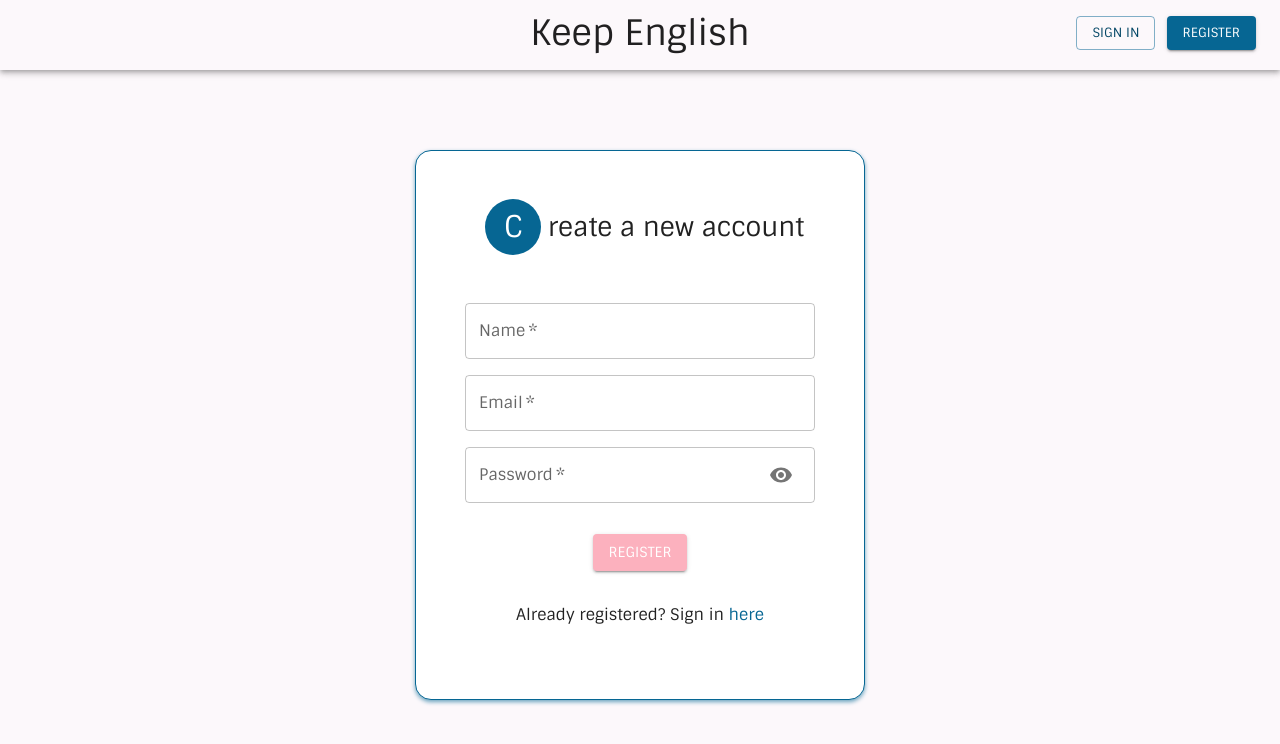
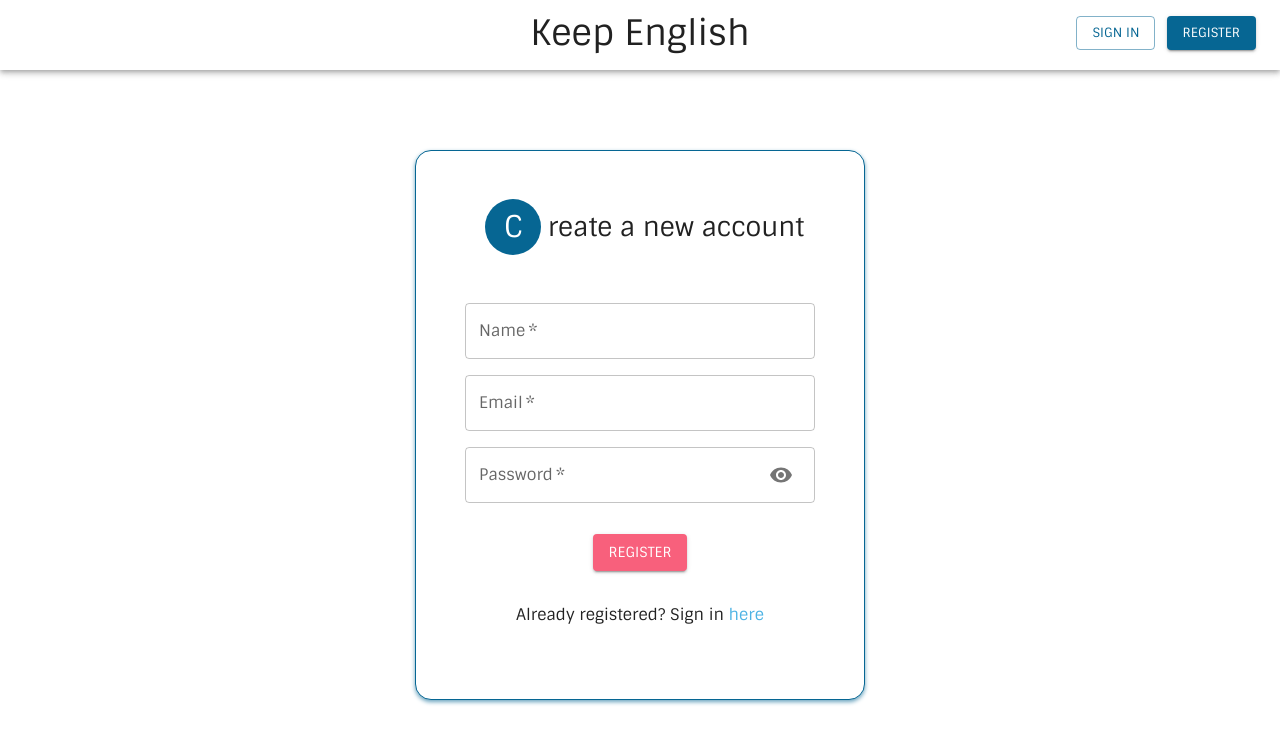
Before and after one commit to Thunderbolton/Keep-English, a React (Create React App) app in the folder client/: page /register in a window 1280 px wide. Shown: the top 744 px of the page. Built offline with nearby package versions, Linux system fonts and the light colour scheme.

Commit message:
added Dark mode preference

```diff
--- a/client/src/App.tsx
+++ b/client/src/App.tsx
@@ -4,15 +4,53 @@ import Header from './components/Header';
 import Home from './components/Home';
 import Register from './components/Register';
 import SignIn from './components/SignIn';
+import useMediaQuery from '@mui/material/useMediaQuery';
+import { createTheme, ThemeProvider } from '@mui/material/styles';
 import { AuthContext } from "./context/AuthContext";
-import { useContext } from 'react';
+import { useContext, useMemo } from 'react';
 
 
 const App = () => {
 
 const { user } = useContext(AuthContext)
 
+const prefersDarkMode = useMediaQuery('(prefers-color-scheme: dark)');
+
+    //   // primary: { main: '#066693', light: '#69a3be', dark: '#044766' },
+    //   // secondary: { main: '#f61d44', light: '#FCB1BE' },
+    //   // info: { main: '#933306', light: '#be8469' }
+
+  const theme = useMemo(
+    () =>
+      createTheme({
+        typography: {
+          fontFamily: [
+            'Sintony',
+          ].join(',')},
+
+        palette: {
+          mode: prefersDarkMode ? 'dark' : 'light',
+
+          primary: {
+            main: prefersDarkMode ? '#A3D3F9' : '#066693'
+          },
+          secondary: {
+            main: prefersDarkMode ? '#f61d44' : '#FCB1BE'
+          },
+          info: {
+            main: prefersDarkMode ? '#FF9761' : '#933306'
+          },
+          success: {
+            main: prefersDarkMode ? '#A3D3F9' : '#066693'
+          }
+        },
+      }),
+    [prefersDarkMode],
+  );
+
   return (
+    <ThemeProvider theme={theme}>
+
       <div className="App">
         <BrowserRouter>
         <CssBaseline />
@@ -33,6 +71,7 @@ const { user } = useContext(AuthContext)
           </Routes>
         </BrowserRouter>
       </div>
+    </ThemeProvider>
   );
 }
 
--- a/client/src/components/EditEntry.tsx
+++ b/client/src/components/EditEntry.tsx
@@ -1,5 +1,4 @@
 import { Button, MenuItem, Stack, TextField } from '@mui/material';
-// import { useTheme } from '@mui/material/styles';
 import { useContext, useState } from 'react';
 import axios from 'axios';
 import { EntriesContext } from '../context/EntryContext';
@@ -11,8 +10,6 @@ const EditEntry = ({ entries, onClick } : { entries: any, onClick: () => void })
     const { dispatch } = useContext(EntriesContext)
     const { user } = useContext(AuthContext)
 
-    // const theme = useTheme();
-    // const primaryColor = theme.palette.primary.main;
 
     // Edit form input states
     const [title, setTitle] = useState(entries.title);
--- a/client/src/components/EntriesSort.tsx
+++ b/client/src/components/EntriesSort.tsx
@@ -1,4 +1,5 @@
-import { IconButton, Tooltip, FormControl, MenuItem, InputLabel, Collapse} from '@mui/material';
+import { useTheme } from '@mui/material/styles';
+import { IconButton, Tooltip, FormControl, MenuItem, InputLabel } from '@mui/material';
 import SortIcon from '@mui/icons-material/Sort';
 import Select, { SelectChangeEvent } from '@mui/material/Select';
 import { useState } from 'react';
@@ -9,6 +10,8 @@ const EntriesSort = ({ onCategoryChange } : { onCategoryChange: Function }) => {
   const [showSortOptions, setShowSortOptions] = useState(false);
   const [selectedCategory, setSelectedCategory] = useState('');
 
+  const theme = useTheme();
+  const primaryColor = theme.palette.primary.main;
 
   const sortEntriesToggle = () => {
     setShowSortOptions(!showSortOptions);
@@ -24,7 +27,7 @@ const EntriesSort = ({ onCategoryChange } : { onCategoryChange: Function }) => {
 
   const formControlStyle = {
     "& label.Mui-focused": {
-      color: '#066693',
+      color: primaryColor,
     },
     "& .MuiOutlinedInput-root": {
       '&:hover fieldset': {
@@ -40,14 +43,14 @@ const EntriesSort = ({ onCategoryChange } : { onCategoryChange: Function }) => {
     <>
       <Tooltip title="Sort">
         <IconButton>
-          <SortIcon onClick={sortEntriesToggle} fontSize='large' sx={{color: '#066693'}} />
+          <SortIcon onClick={sortEntriesToggle} fontSize='large' color='success' />
         </IconButton>
       </Tooltip>
         {showSortOptions && (
-          <FormControl sx={{ m: 1, minWidth: 160, ...formControlStyle}} size='small'>
+          <FormControl sx={{ m: 1, minWidth: 160, ...formControlStyle }} size='small'>
             <InputLabel
               id="select-label"
-              sx={{ color: '#066693' }}>Category
+              sx={{ color: primaryColor }}>Category
             </InputLabel>
             <Select
               color='info'
--- a/client/src/components/EntryForm.tsx
+++ b/client/src/components/EntryForm.tsx
@@ -42,9 +42,6 @@ const EntryForm = () => {
     "& .MuiOutlinedInput-notchedOutline": {
       border: 2, borderColor: infoLightColor, borderRadius: 1
     },
-    // "& .MuiInputBase-input": {
-    //   color: primaryLightColor,
-    // }, /// INPUT TEXT COLOUR
   }
 
   const handleChange = (e: React.ChangeEvent<HTMLInputElement>) => {
@@ -102,12 +99,12 @@ const EntryForm = () => {
             }}
           />
           <FormControl sx={{ border: 2, borderColor: infoLightColor, borderRadius: 1, display: 'flex' }}>
-            <FormLabel id="radio-buttons-group" sx={{ color: '#066693', mt: 0.5 }}>Category</FormLabel>
+            <FormLabel id="radio-buttons-group" sx={{ color: primaryColor, mt: 0.5 }}>Category</FormLabel>
               <RadioGroup
                 aria-labelledby="radio-buttons-group"
                 name="radio-buttons-group"
                 row
-                sx={{margin: 'auto', px: 1, color: '#933306',
+                sx={{margin: 'auto', px: 1, color: infoColor,
                 '&.Mui-checked': {
                   color: buttonColor }}}
                 value={category}
--- a/client/src/components/Header.tsx
+++ b/client/src/components/Header.tsx
@@ -102,14 +102,14 @@ const Header = () => {
             {
               user && !isSmallScreen && (
                 <>
-                  <span className='welcome-message'>{welcome}</span>
+                  <span className='welcome-message' style={{ color: primaryColor }}>{welcome}</span>
                   {avatar ? (
                   <>
-                    <Avatar sx={{ bgcolor: '#066693', position: 'absolute', right: '120px', bottom: '15%' }}>
+                    <Avatar sx={{ bgcolor: '#066693', color: '#fff', position: 'absolute', right: '120px', bottom: '15%' }}>
                       {user.name.charAt(0).toUpperCase()}
                     </Avatar>
                     <Button
-                      sx={{headerButtonStyle, position: 'absolute', right: '15px', bottom: '18%' }}
+                      sx={{ headerButtonStyle, position: 'absolute', right: '15px', bottom: '18%' }}
                       variant="outlined"
                       color='info'
                       onClick={handleSignOut}>
@@ -126,7 +126,7 @@ const Header = () => {
                     variant='outlined'
                     color='primary'>
                     <Link to='/signin'
-                      style={{ textDecoration: 'none', color: '#044766', fontSize: 'clamp(0.2rem, 0.8rem, 1.5rem)' }}>SIGN IN</Link>
+                      style={{ textDecoration: 'none', color: primaryColor, fontSize: 'clamp(0.2rem, 0.8rem, 1.5rem)' }}>SIGN IN</Link>
                   </Button>
                   <Button
                     sx={headerButtonStyle}
@@ -151,7 +151,7 @@ const Header = () => {
                   <Tooltip title="Register">
                     <IconButton size="small" aria-label="register-user" component="label">
                       <Link to='/register'>
-                      <PersonAddAlt1Icon sx={{ color: '#066693' }} />
+                      <PersonAddAlt1Icon sx={{ color: '#70B3E4' }} />
                       </Link>
                     </IconButton>
                   </Tooltip>
@@ -162,14 +162,14 @@ const Header = () => {
               user && isSmallScreen && (
                 <>
                   <Tooltip title="Sign out">
-                    <IconButton sx={{ color: '#933306' }} onClick={handleSignOut}>
+                    <IconButton color='info' onClick={handleSignOut}>
                       <LogoutIcon />
                     </IconButton>
                   </Tooltip>
 
                   {
                     !isSmallestScreen && (
-                    <Avatar sx={{ bgcolor: '#066693' }}>
+                    <Avatar sx={{ bgcolor: '#066693', color: '#fff' }}>
                       {user.name.charAt(0).toUpperCase()}
                     </Avatar>
                   )}
--- a/client/src/components/Register.tsx
+++ b/client/src/components/Register.tsx
@@ -72,16 +72,16 @@ const Register = () => {
     };
 
     return (
-        <Container>
+      <Container sx={{ minHeight: '100vh' }}>
             <Card
             elevation={2}
-            sx={{  maxWidth: 450, minHeight: 550, margin: '5rem auto', border: 1, borderColor: '#066693', borderRadius: 4, display: 'flex',
+            sx={{ maxWidth: 450, minHeight: 550, margin: '5rem auto', border: 1, borderColor: '#066693', borderRadius: 4, display: 'flex',
             flexDirection: 'column', boxShadow: '0 2px 4px #69a3be'
             }}>
                 <CardHeader
                     sx={{ display: 'flex', alignItems: 'center', justifyContent: 'center', margin: '2rem auto 2rem' }}
                     avatar={
-                        <Avatar sx={{width: 56, height: 56, bgcolor: '#066693', fontSize: 30, left: '0.6rem' }}>C</Avatar>
+                        <Avatar sx={{width: 56, height: 56, bgcolor: '#066693', color: '#fff', fontSize: 30, left: '0.6rem' }}>C</Avatar>
                     }
                     title={
                         <Typography sx={{fontSize: 26, fontWeight: 'medium' }}>
@@ -133,16 +133,18 @@ const Register = () => {
                             onChange={(e) => setPassword(e.target.value)}
                             />
                         <Button
-                            sx={{ marginTop: '15px', bgcolor: name && email && password ? '#f61d44' : '#FCB1BE' }}
+                            sx={{ marginTop: '15px', color: '#fff', bgcolor: name && email && password ? '#f61d44' : '#f8607c', '&:hover': {
+                                backgroundColor: '#f61d44'
+                            } }}
                             disabled={isLoading}
                             variant="contained"
-                            color="secondary"
-                            type="submit" >Register
+                            color="info"
+                            type="submit">Register
                         </Button>
-                        {error && <h4 className="error-message">{error}</h4>}
+                            {error && <h4 className="error-message">{error}</h4>}
                         <Typography
                             sx={{ marginTop: '2rem' }}>Already registered? Sign in
-                            <Link to='/signin' style={{ textDecoration: 'none', color: '#066693' }}> here</Link>
+                            <Link to='/signin' style={{ textDecoration: 'none', color: '#4DB3E4' }}> here</Link>
                         </Typography>
                     </Box>
                 </form>
--- a/client/src/index.css
+++ b/client/src/index.css
@@ -7,7 +7,7 @@ html {
   list-style: none;
   /* background-color: #EDF8FD; */
   /* background-color: #F9F8F6; */
-  background-color: #FCF8FB;
+  /* background-color: #FCF8FB; */
   /* background-color: #FCF3F8; */
 }
 
--- a/client/src/index.tsx
+++ b/client/src/index.tsx
@@ -2,31 +2,15 @@ import React from 'react';
 import ReactDOM from 'react-dom';
 import './index.css';
 import App from './App';
-import { createTheme, ThemeProvider } from '@mui/material/styles';
 import { EntriesContextProvider } from './context/EntryContext'
 import { AuthContextProvider } from './context/AuthContext';
-
-const theme = createTheme({
-  typography: {
-    fontFamily: [
-      'Sintony',
-    ].join(',')},
-
-    palette: {
-      primary: { main: '#066693', light: '#69a3be', dark: '#044766' },
-      secondary: { main: '#f61d44', light: '#FCB1BE' },
-      info: { main: '#933306', light: '#be8469' }
-    },
-  });
 
 
 ReactDOM.render(
   <React.StrictMode>
     <AuthContextProvider>
       <EntriesContextProvider>
-        <ThemeProvider theme={theme}>
           <App />
-        </ThemeProvider>
       </EntriesContextProvider>
     </AuthContextProvider>
   </React.StrictMode>,
```
Also changed, not shown: client/src/components/EntryCard.tsx (+5 -5 lines), client/src/components/SignIn.tsx (+6 -4 lines). Lines whose indentation alone changed are shown as unchanged.
